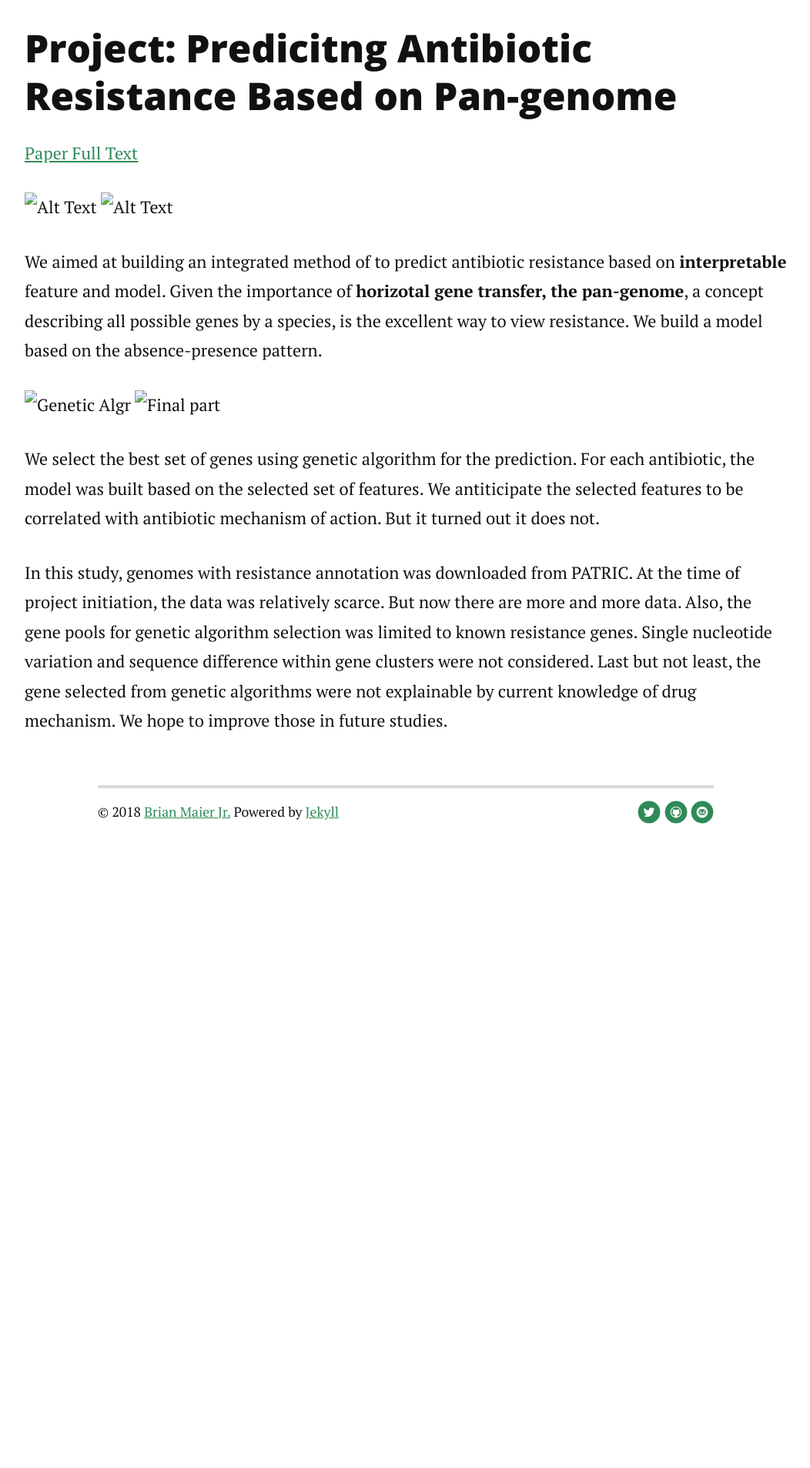
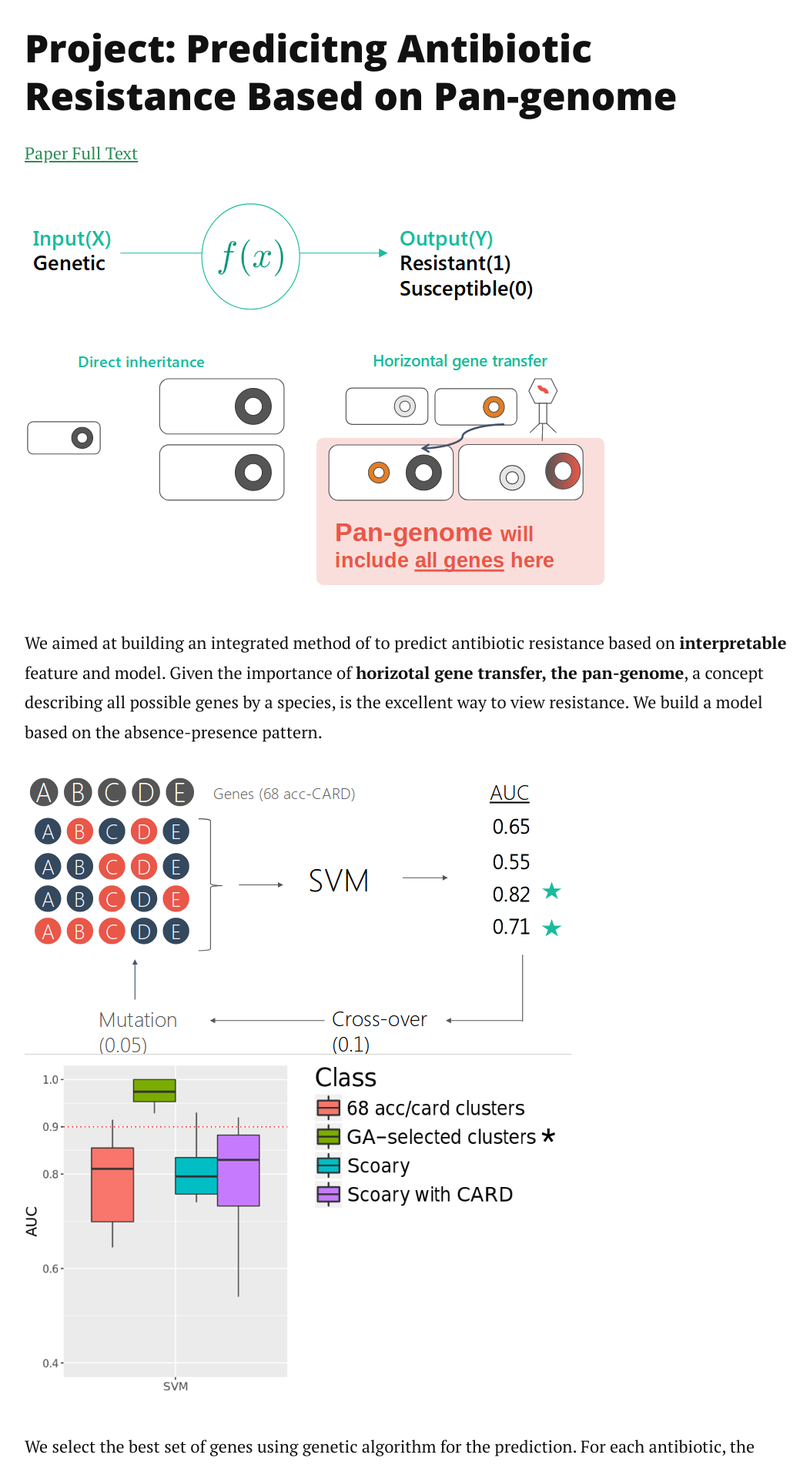
Before and after one commit to algaebrown/algaebrown.github.io, a Jekyll site: the page built from research.md, in a window 1280 px wide. Shown: the part 2582-4489 px from the top of the page at 77% size, without its empty margins (113-1165 px from the left). Built offline with Jekyll 4.4.1, drawn with Linux system fonts in a browser that asks for light colours; nearby versions of some CDN libraries; before the commit the page ends 3694 px from its top, so only the background shows below that.

Commit message:
fix image bug

```diff
--- a/research.md
+++ b/research.md
@@ -24,13 +24,13 @@ However, this additional set of target genome has very strong phylogenetic struc
 ## Project: Predicitng Antibiotic Resistance Based on Pan-genome
 [Paper Full Text](https://www.ncbi.nlm.nih.gov/pubmed/29949970)
 
-![Alt Text](/asset/img/ml_overview.png)
-![Alt Text](/asset/img/why_pang.png)
+![Alt Text](/assets/img/ml_overview.png)
+![Alt Text](/assets/img/why_pang.png)
 
 We aimed at building an integrated method of to predict antibiotic resistance based on **interpretable** feature and model. Given the importance of **horizotal gene transfer, the pan-genome**, a concept describing all possible genes by a species, is the excellent way to view resistance. We build a model based on the absence-presence pattern.
 
-![Genetic Algr](/asset/img/genetic_algor.png)
-![Final part](/asset/img/final_ml.png)
+![Genetic Algr](/assets/img/genetic_algor.png)
+![Final part](/assets/img/final_ml.png)
 
 We select the best set of genes using genetic algorithm for the prediction. For each antibiotic, the model was built based on the selected set of features. We antiticipate the selected features to be correlated with antibiotic mechanism of action. But it turned out it does not.
 
```
